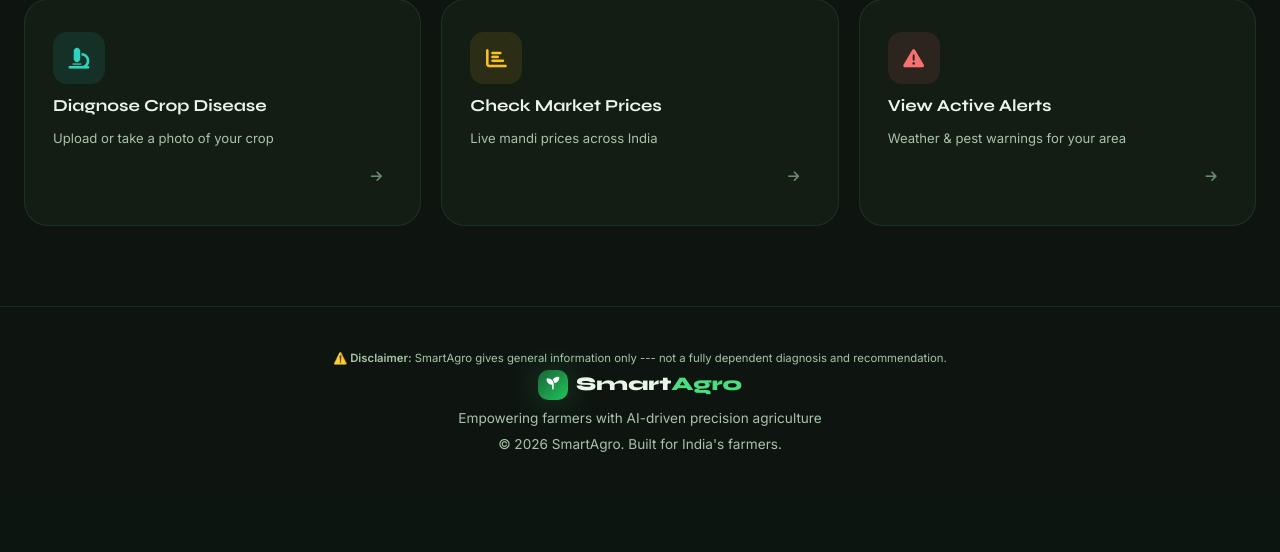
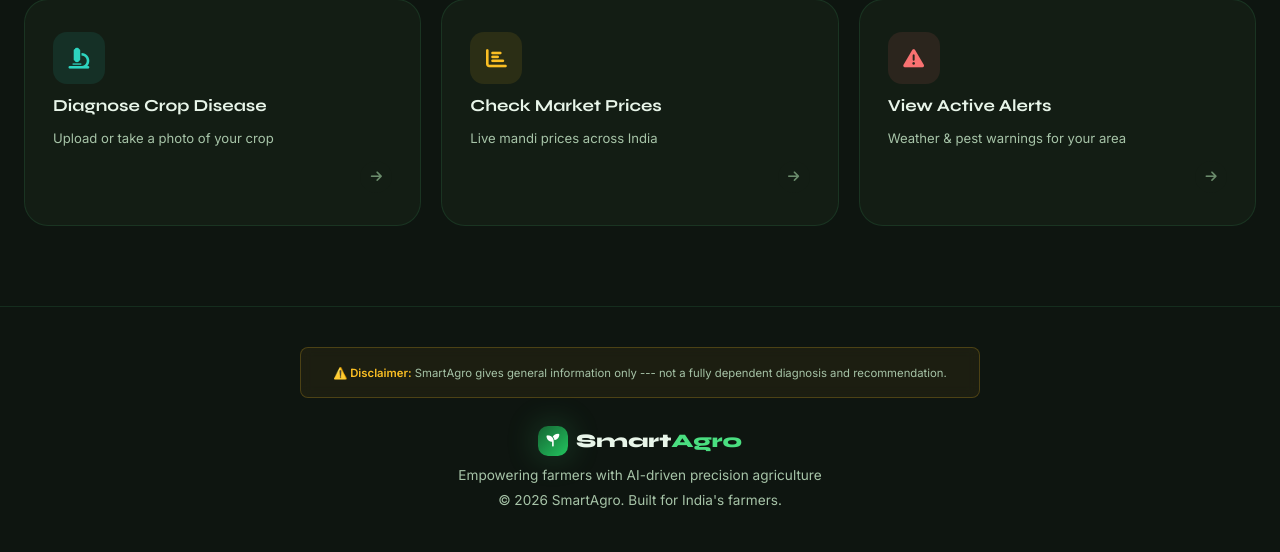
Before and after one commit to Anant-083/SMARTAGRO-83, a Flask app: page / in a window 1280 px wide. Shown: the part 1031-1583 px from the top of the page. Before the commit the page ends 1483 px from the top, so only its background shows below. Run offline with Flask 3, Linux system fonts and the light colour scheme.

Commit message:
Update static/css/main.css

```diff
--- a/static/css/main.css
+++ b/static/css/main.css
@@ -663,6 +663,25 @@ h1,h2,h3,h4 { font-family: 'Syne', sans-serif; line-height: 1.2; }
   padding: 40px 0;
   text-align: center;
 }
+
+/* ── Disclaimer box ──────────────────────────────────── */
+.disclaimer-container {
+  max-width: 680px;
+  margin: 0 auto 28px;
+  padding: 14px 20px;
+  background: rgba(251,191,36,0.06);
+  border: 1px solid rgba(251,191,36,0.22);
+  border-radius: var(--radius-sm);
+  backdrop-filter: blur(6px);
+}
+.disclaimer-container p {
+  color: var(--text-2);
+  font-size: 0.78rem;
+  line-height: 1.5;
+}
+.disclaimer-container strong {
+  color: var(--amber);
+}
 .footer-brand {
   display: flex;
   align-items: center;
@@ -801,6 +820,10 @@ h1,h2,h3,h4 { font-family: 'Syne', sans-serif; line-height: 1.2; }
   #kisanHelpline  { bottom: 72px !important; }
   #kisanToggleBtn { bottom: 72px !important; }
   #kisanPanel     { bottom: 138px !important; }
+
+  /* Keep the disclaimer clear of the floating helpline/mic + bottom nav */
+  .footer { padding-bottom: 100px; }
+  .disclaimer-container { margin: 0 auto 20px; }
 }
 
 @media (min-width: 769px) {
```
